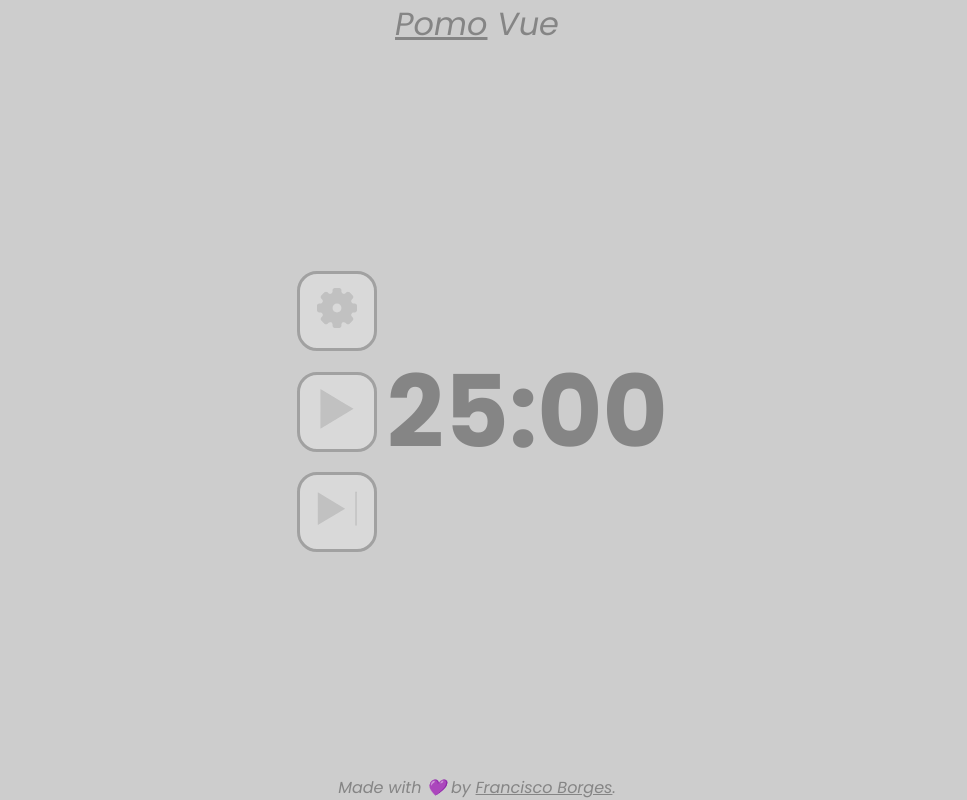
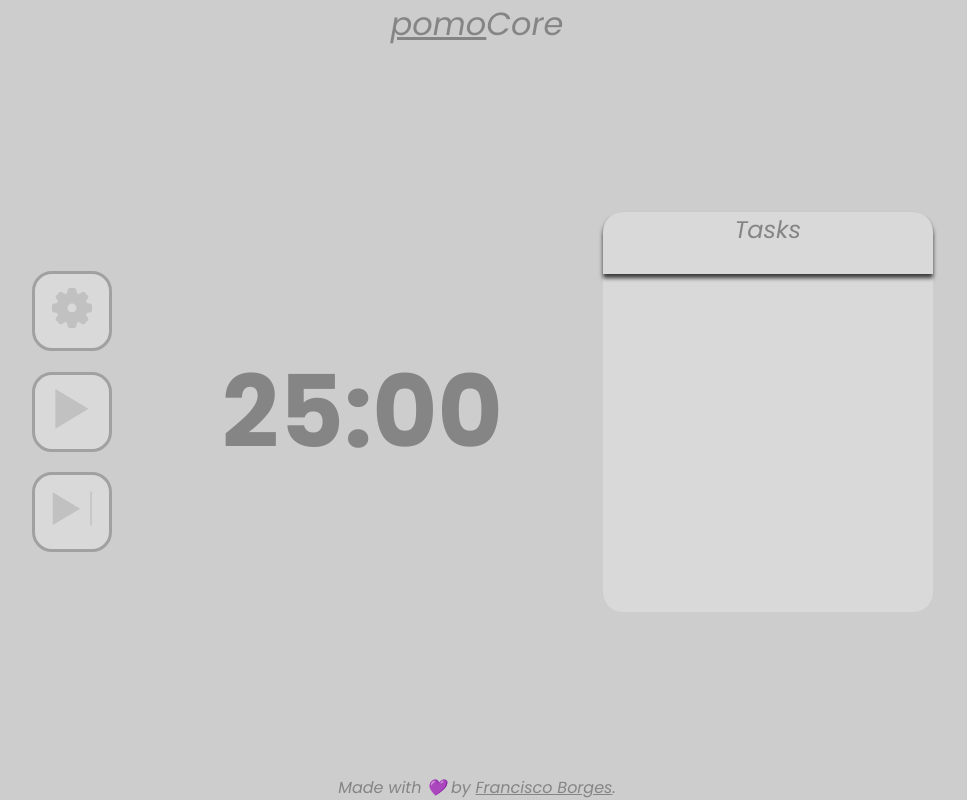
Before and after one commit to Franciscoborges2002/pomoCore, a Vue app: page / in a window 1280 px wide. Shown: the whole page, without its empty margins (163-1130 px from the left). Built offline with nearby package versions, Linux system fonts and the light colour scheme.

Commit message:
Added the feature of chaging the icons when the timer is running or not, added the tasks mini menu, onlyy visual

```diff
--- a/src/components/Home.vue
+++ b/src/components/Home.vue
@@ -1,7 +1,7 @@
 <template>
   <div class="container">
-    <div id="tittle">
-      <h1><a href="https://en.wikipedia.org/wiki/Pomodoro_Technique" target="_blank">Pomo</a> Vue</h1>
+    <div id="title">
+      <h1><a href="https://en.wikipedia.org/wiki/Pomodoro_Technique" target="_blank">pomo</a>Core</h1>
     </div>
     <div class="main">
       <div class="buttons">
@@ -12,8 +12,10 @@
 
         </button>
         <button @click="handleTimeButton">
+
           <p class="stateMain">normal</p>
-          <img src="@/assets/playButton.svg">
+          <img v-if="playButtonShow" src="@/assets/playButton.svg">
+          <img v-else src="@/assets/pauseButton.svg">
         </button>
         <button @click="handleSkipButton">
           <img src="@/assets/skipButton.svg">
@@ -21,6 +23,11 @@
       </div>
       <div class="timer">
         {{timeDisplay}}
+      </div>
+      <div class="tasks">
+        <div class="tasksHeader">
+          <h2>Tasks</h2>
+        </div>
       </div>
     </div>
     <footer>
@@ -65,7 +72,8 @@
 
           return {
             currentTimeInSeconds: focusTime * 60,
-            timeRunning: false
+            timeRunning: false,
+            playButtonShow: true
         };
       },
       methods:{
@@ -73,6 +81,9 @@
 
         },
         handleTimeButton () {
+          console.log(this.playButtonShow)
+          this.playButtonShow = !this.playButtonShow;
+
           if(!this.timeRunning){
             this.playClock();
             this.timeRunning = true;
@@ -144,6 +155,27 @@
   flex-direction:row;
   align-items: center;
   justify-content: space-between;
+  gap: 100px;
+}
+
+.tasks{
+  width: 330px;
+  height: 400px;
+  background-color: #D9D9D9;
+  border-radius: 20px;
+}
+
+.tasksHeader{
+  width: 100%;
+  height: 62px;
+  box-shadow: 0 4px 4px 0px #383838;
+  border-radius: 20px 20px 0px 0px;
+}
+
+.tasksHeader h2{
+  display: flex;
+  align-content: center;
+  justify-content: center;
 }
 
 .buttons{
--- a/src/components/SettingsMenu.vue
+++ b/src/components/SettingsMenu.vue
@@ -1,7 +1,10 @@
 <template>
   <div class="popup">
     <div class="popup-inner">
+      <div class="header">
         <h1>Settings</h1>
+        <span></span>
+      </div>
         <div class="innerOption">
           <h2>Focus Time:</h2>
           <input type="number" min="0" max="1440" class="innerOptionChanger" id="focusTime" :value="returnFocusTime()" />
@@ -75,6 +78,23 @@ export default {
 </script>
 
 <style>
+.header{
+  display: flex;
+  flex-direction: row;
+  justify-content: center;
+  width: 100% ;
+}
+
+.header span{
+  display: flex;
+  align-items: center;
+  justify-content: end;
+  font-size: 20px;
+}
+.header span:hover{
+  color: black;
+}
+
 .popup{
     position: fixed;
     top: 0;
--- a/src/mainConfig.js
+++ b/src/mainConfig.js
@@ -4,4 +4,5 @@ module.exports = {
     bigBreak: 15,
     lilBreaksCounter: 0,
     startState: 'focusTime',
+    currentState: 'focusTime',
 }
```
Also changed, not shown: 2 other files (tests, documents, lock files or other folders).
